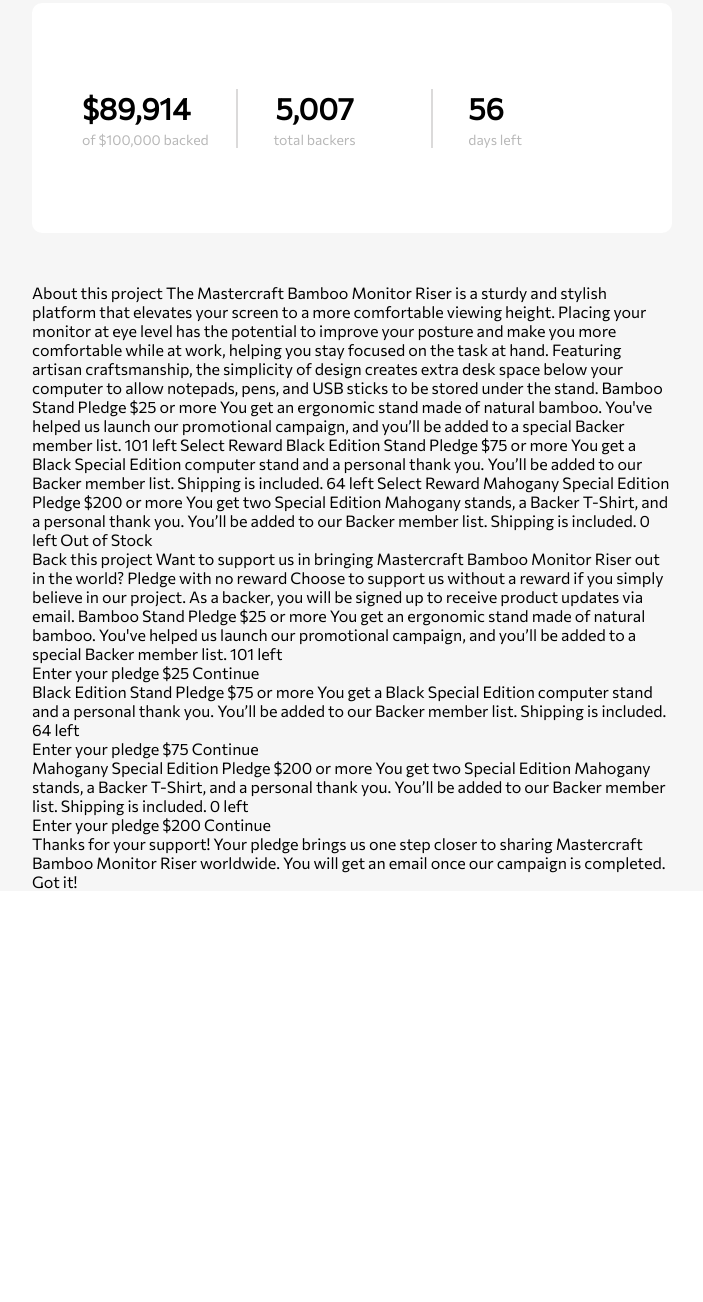
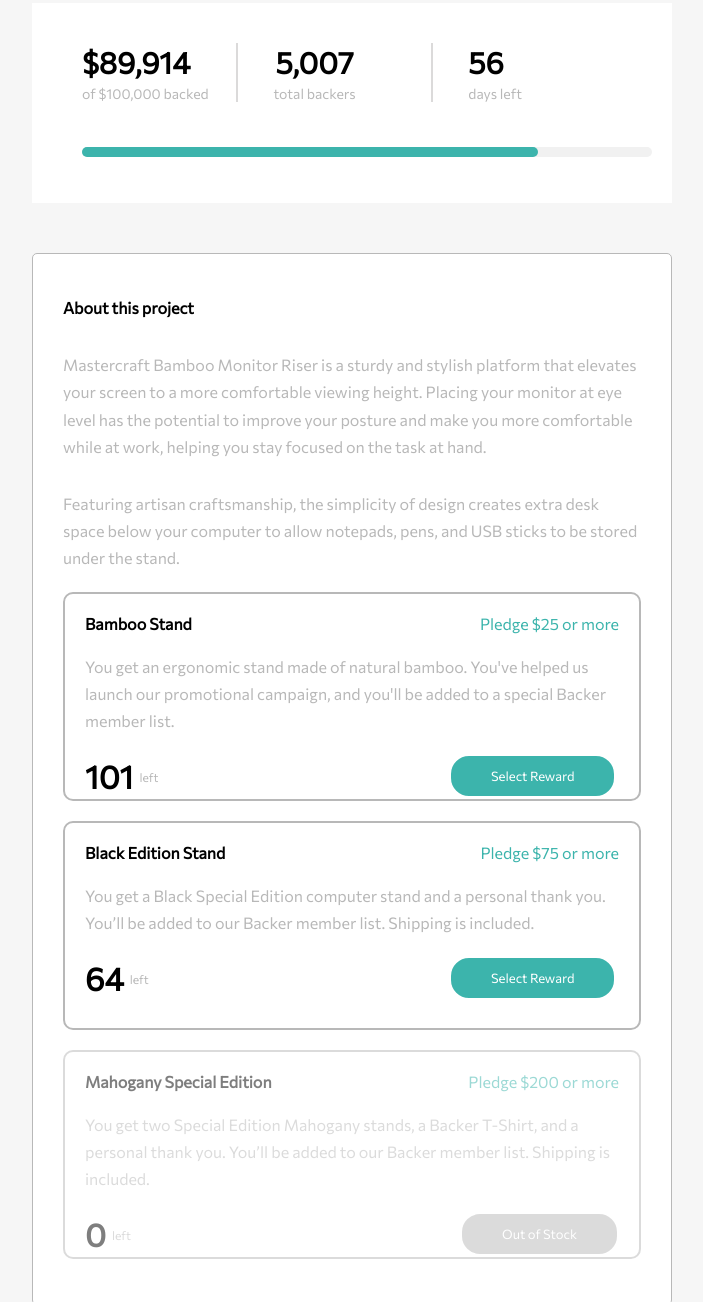
Before and after one commit to devgemmy/crownfunding-website, a plain HTML site: page crowdfunding-product/index.html in a window 1280 px wide. Shown: the part 584-1886 px from the top of the page, without its empty margins (288-991 px from the left). Before the commit the page ends 1475 px from the top, so only its background shows below. Drawn offline with Linux system fonts and the light colour scheme.

Commit message:
updated the desktop default page

```diff
--- a/crowdfunding-product/css/style.css
+++ b/crowdfunding-product/css/style.css
@@ -59,8 +59,14 @@
     color: #fff;
 }
 
+.list{
+    /* margin-right: 10px; */
+    /* background-color: red;  */
+}
+
 ul.list li {
     margin: 0 0 0 55px;
+    font-size: 10px;
 }
 
 
@@ -74,6 +80,7 @@
 
 main p{
     color: var(--light-gray);
+
 }
 
 .mastercraft {
@@ -150,18 +157,20 @@
     opacity: 0.5;
 }
 
+.fig_progress{
+    background-color: #fff;
+    height: 200px;
+    position: relative;
+    bottom: 50px;
+    font-family: "Commissioner";
+}
+
 .figures{
   display: flex;
   align-items: center;
   justify-content: space-between;
-  font-family: "Commissioner";
-  height: 150px;
   padding: 40px 50px;
-  background-color: #fff;
   border-radius: 10px;
-  position: relative;
-  bottom: 50px;
-
 }
 
 .figure1{
@@ -203,3 +212,123 @@
     font-size: 14px;
     margin-top: 5px;
 }
+
+.progress_bar {
+    width: 570px;
+    height: 10px;
+    color: #000!important;
+    background-color: #f1f1f1!important;
+    border-radius: 16px;
+    position: relative;
+    top: 5px;
+    margin: 0px 50px;
+}
+
+.progress_bar div{
+    width: 80%;
+    height: 10px;
+    background: var(--brand-color);
+    border-radius: 16px;
+}
+
+.progress_bar div:hover{
+    color: #fff!important;
+    background-color: #2196F3!important;
+}
+
+.about-this-project{
+    height:970px;
+    background-color: white;
+    padding: 40px 30px;
+    border: 1px solid;
+    border-color: var(--light-gray);
+    border-radius: 5px;
+}
+
+.about-this-project h4{
+    margin-bottom: 30px;
+    line-height: 1.7;
+}
+
+.text{
+    margin-bottom: 30px;
+    line-height: 1.7;
+}
+
+.text1{
+    line-height: 1.7;
+}
+
+
+.bamboo_cont{
+    height:165px;
+    border: 2px solid var(--light-gray);
+    border-radius: 10px;
+    padding: 20px 20px;
+    margin-top: 20px;
+}
+
+.top,
+.bottom{
+    display: flex;
+    align-items: center;
+    justify-content: space-between;
+}
+
+.bamboo{
+    font-weight: 700;
+}
+
+.pledge{
+    color: var(--brand-color);
+}
+
+.middle{
+    margin: 20px 0px;
+    line-height: 1.7;
+}
+
+.big_left{
+    font-size: 2rem;
+    font-weight: 700;
+}
+
+.bottom .left{
+    font-size: 12px;
+    font-weight: 300;
+    position: relative;
+    bottom: 7px;
+    color: var(--light-gray);
+}
+
+.reward_btn{
+    width: 170px;
+}
+
+.reward_btn button{
+    height: 30px;
+    border: 2px solid;
+    border-radius:20px;
+    color: white;
+    background-color: var(--brand-color);
+    padding: 20px 40px;
+    display: inline-flex;
+    align-items: center;
+    font-size: 13px;
+}
+
+.opaque {
+    opacity: 0.5;
+}
+
+.reward_btn1 button{
+    height: 30px;
+    border: 2px solid;
+    border-radius:20px;
+    color: white;
+    background-color: var(--light-gray);
+    padding: 20px 40px;
+    display: inline-flex;
+    align-items: center;
+    font-size: 13px;
+}
--- a/crowdfunding-product/index.html
+++ b/crowdfunding-product/index.html
@@ -49,6 +49,7 @@
         </div>
       </div>
 
+     <div class="fig_progress">
       <div class="figures">
         <div class="figure1">$89,914
           <span> of $100,000 backed</span></div>
@@ -56,40 +57,83 @@
           <span> total backers</span></div>
         <div class="figure3">56
           <span> days left</span></div>
+      </div>
+      <div class="progress_bar">
+        <div></div>
+      </div>
+     </div>
 
+      <div class="about-this-project">
+        <h4>About this project</h4>
+
+        <p class="text"> Mastercraft Bamboo Monitor Riser is a sturdy and stylish platform that elevates your screen
+        to a more comfortable viewing height. Placing your monitor at eye level has the potential to improve
+        your posture and make you more comfortable while at work, helping you stay focused on the task at hand.
+
+       <p class="text1">Featuring artisan craftsmanship, the simplicity of design creates extra desk space below your computer
+        to allow notepads, pens, and USB sticks to be stored under the stand.</p>
+      </p>
+
+      <div class="bamboo_cont">
+
+        <div class="top">
+          <div class="bamboo">Bamboo Stand</div>
+          <div class="pledge">Pledge $25 or more</div>
+        </div>
+
+        <p class="middle">You get an ergonomic stand made of natural bamboo. You've helped us launch our promotional campaign, and
+        you'll be added to a special Backer member list.
+        </p>
+
+          <div class="bottom">
+            <div class="big_left">101
+              <span class="left">left</span>
+            </div>
+              <div class="reward_btn"><button>Select Reward</button></div>
+          </div>
       </div>
 
 
-      <div>
-        About this project
+      <div class="bamboo_cont">
 
-        The Mastercraft Bamboo Monitor Riser is a sturdy and stylish platform that elevates your screen
-        to a more comfortable viewing height. Placing your monitor at eye level has the potential to improve
-        your posture and make you more comfortable while at work, helping you stay focused on the task at hand.
+        <div class="top">
+          <div class="bamboo">Black Edition Stand</div>
+          <div class="pledge">Pledge $75 or more</div>
+        </div>
 
-        Featuring artisan craftsmanship, the simplicity of design creates extra desk space below your computer
-        to allow notepads, pens, and USB sticks to be stored under the stand.
+        <p class="middle">You get a Black Special Edition computer stand and a personal thank you. You’ll be added to our Backer
+          member list. Shipping is included.
+        </p>
 
-        Bamboo Stand
-        Pledge $25 or more
-        You get an ergonomic stand made of natural bamboo. You've helped us launch our promotional campaign, and
-        you’ll be added to a special Backer member list.
-        101 left
-        Select Reward
+          <div class="bottom">
+            <div class="big_left">64
+              <span class="left">left</span>
+            </div>
+              <div class="reward_btn"><button>Select Reward</button></div>
+          </div>
+      </div>
 
-        Black Edition Stand
-        Pledge $75 or more
-        You get a Black Special Edition computer stand and a personal thank you. You’ll be added to our Backer
-        member list. Shipping is included.
-        64 left
-        Select Reward
+      <div class="bamboo_cont opaque">
 
-        Mahogany Special Edition
-        Pledge $200 or more
-        You get two Special Edition Mahogany stands, a Backer T-Shirt, and a personal thank you. You’ll be added
-        to our Backer member list. Shipping is included.
-        0 left
-        Out of Stock
+        <div class="top">
+          <div class="bamboo">Mahogany Special Edition</div>
+          <div class="pledge">Pledge $200 or more</div>
+        </div>
+
+        <p class="middle">You get two Special Edition Mahogany stands, a Backer T-Shirt, and a personal thank you. You’ll be added
+          to our Backer member list. Shipping is included.
+        </p>
+
+          <div class="bottom">
+            <div class="big_left">0
+              <span class="left">left</span>
+            </div>
+              <div class="reward_btn1"><button>Out of Stock</button></div>
+          </div>
+        </div>
+
+
+
       </div>
 
       <!-- Selection modal start -->
```
